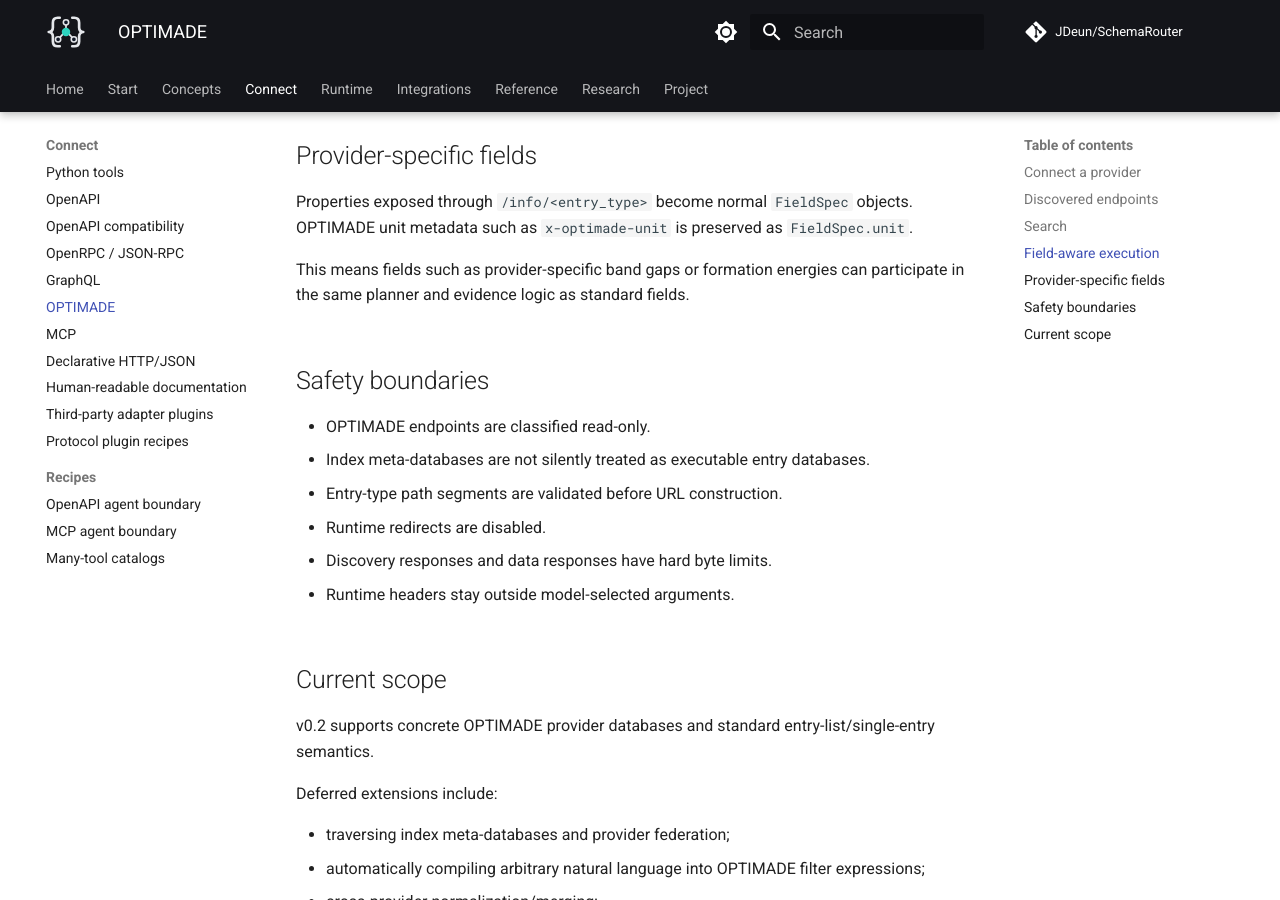
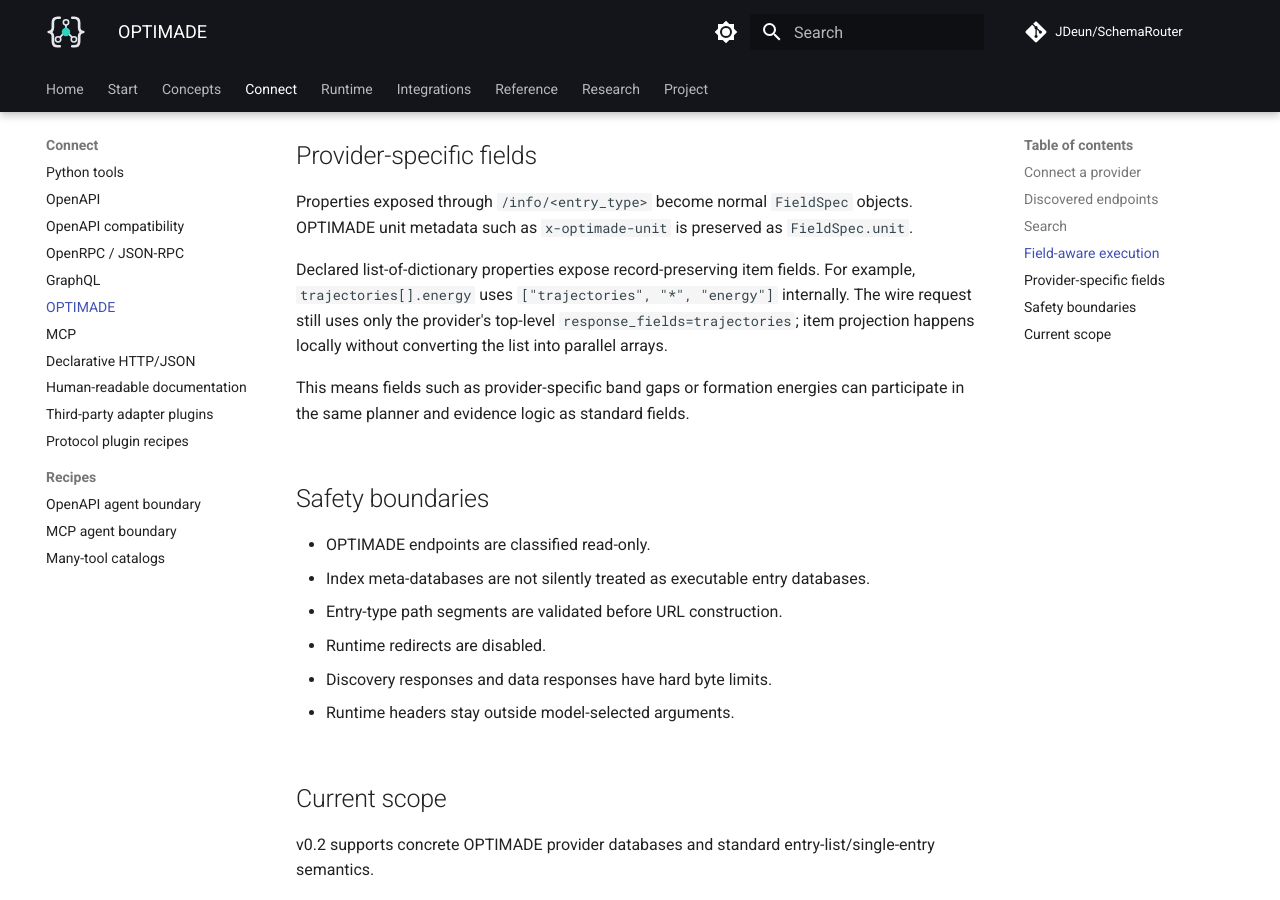
Before and after one commit to JDeun/SchemaRouter, an MkDocs documentation site: the page built from docs/guides/optimade.md, in a window 1280 px wide and 900 px high, scrolled down 2583 px. Built offline with MkDocs 1.6.1 and Material for MkDocs 9.7.7, drawn with Linux system fonts in a browser that asks for light colours; comment, search, counter and statistics services are not loaded.

Commit message:
docs: document record-preserving array fields

```diff
--- a/docs/guides/optimade.md
+++ b/docs/guides/optimade.md
@@ -120,6 +120,11 @@ before SchemaRouter output validation.
 Properties exposed through `/info/<entry_type>` become normal `FieldSpec` objects. OPTIMADE unit
 metadata such as `x-optimade-unit` is preserved as `FieldSpec.unit`.
 
+Declared list-of-dictionary properties expose record-preserving item fields. For example,
+`trajectories[].energy` uses `["trajectories", "*", "energy"]` internally. The wire request still
+uses only the provider's top-level `response_fields=trajectories`; item projection happens locally
+without converting the list into parallel arrays.
+
 This means fields such as provider-specific band gaps or formation energies can participate in the
 same planner and evidence logic as standard fields.
 
```
